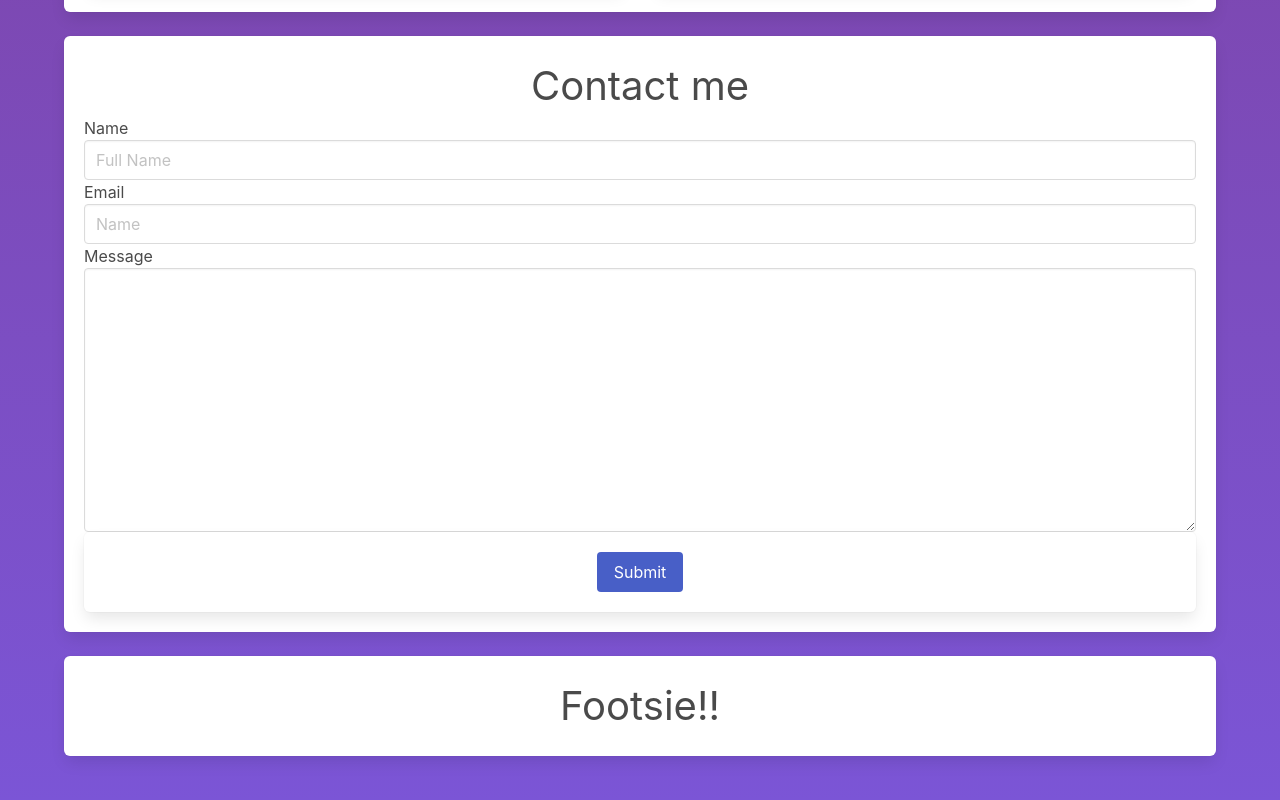
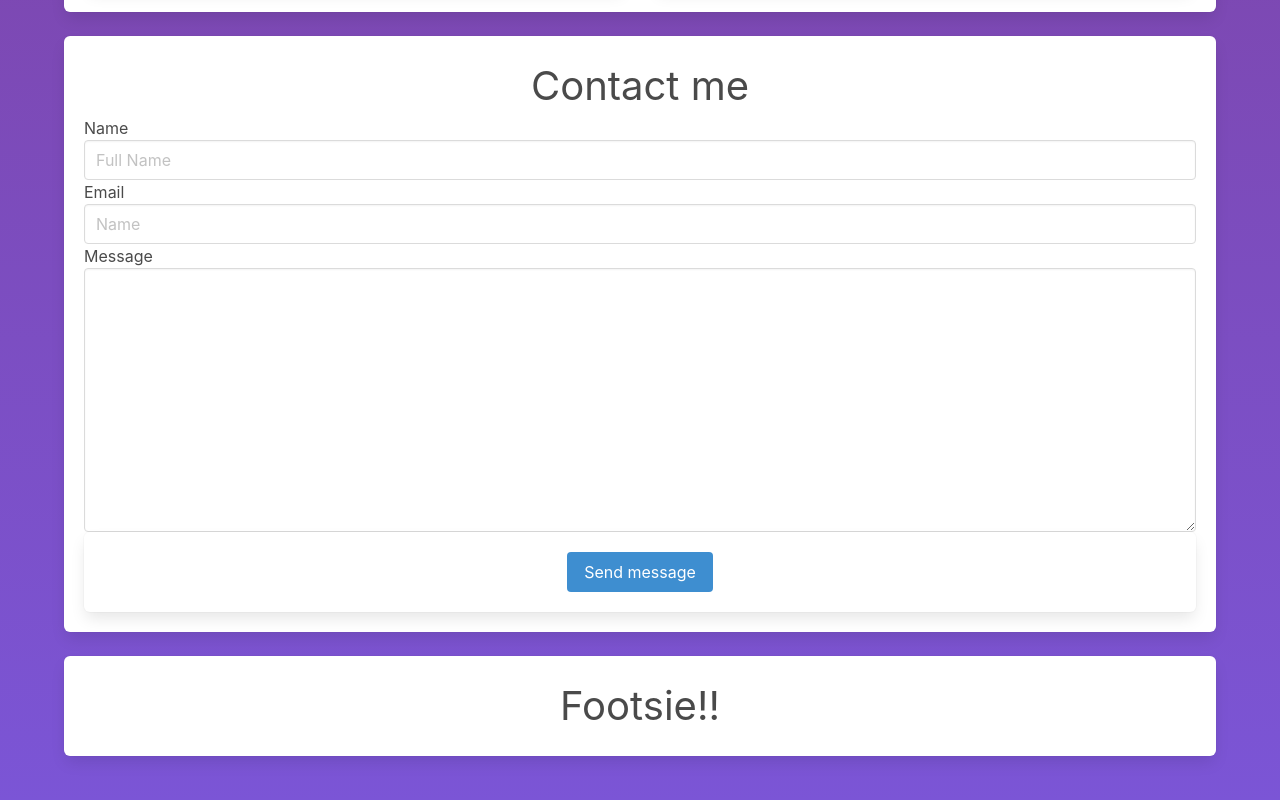
Before and after one commit to royemosby/roymosby_dot_com, a React (Create React App) app: page / in a window 1280 px wide. Shown: the part 1764-2564 px from the top of the page. Built offline with nearby package versions, Linux system fonts and the light colour scheme.

Commit message:
changes button style

```diff
--- a/src/components/Contact.js
+++ b/src/components/Contact.js
@@ -17,7 +17,7 @@ export default function Contact(){
             <textarea name="form-message" className="textarea" id="form-message" rows="10"></textarea>
           </div>
           <div className="control has-text-centered box">
-            <button className="button is-link">Submit</button>
+            <button className="button is-info">Send message</button>
           </div>
         </div>
       </form>
```
